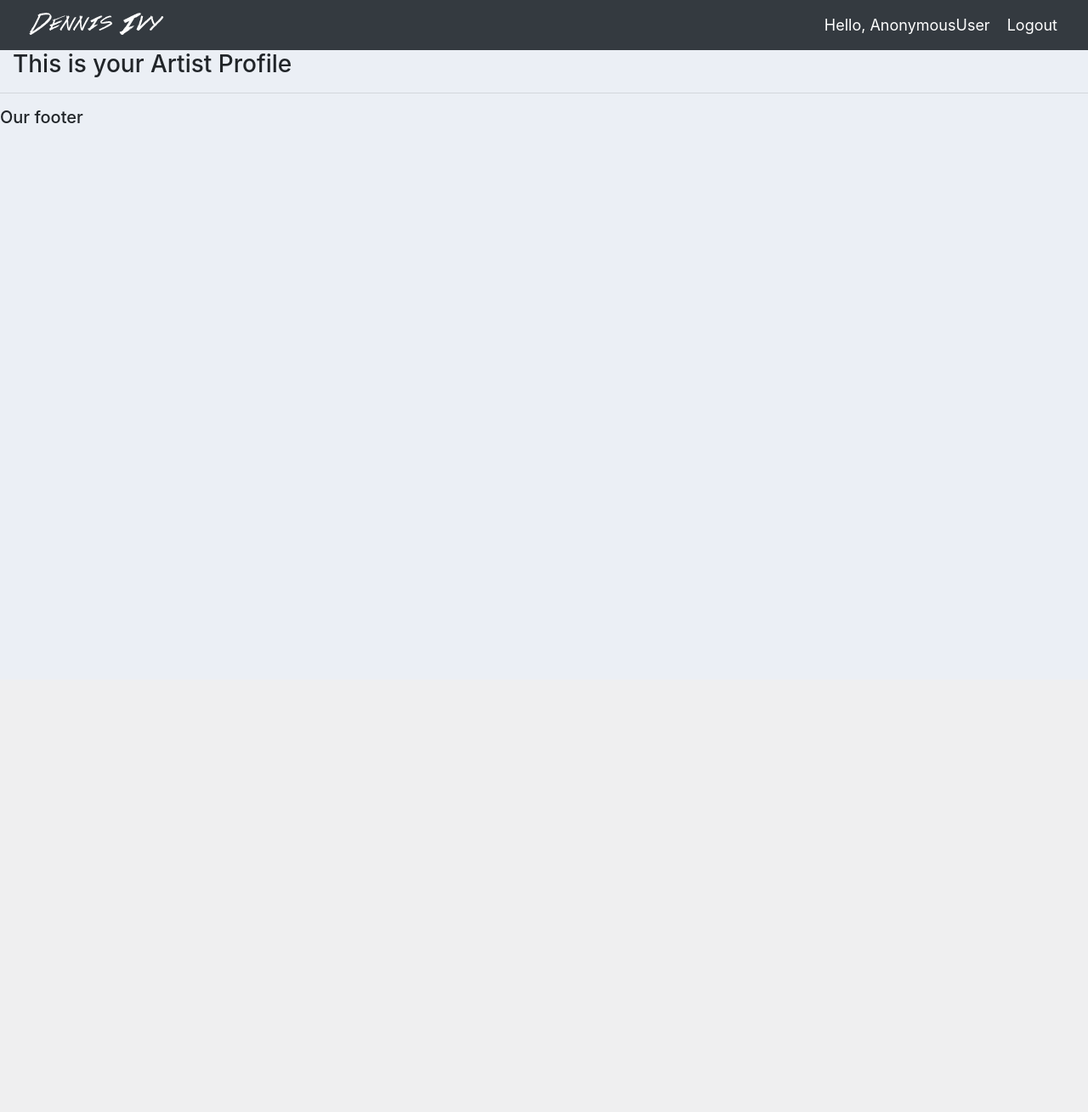
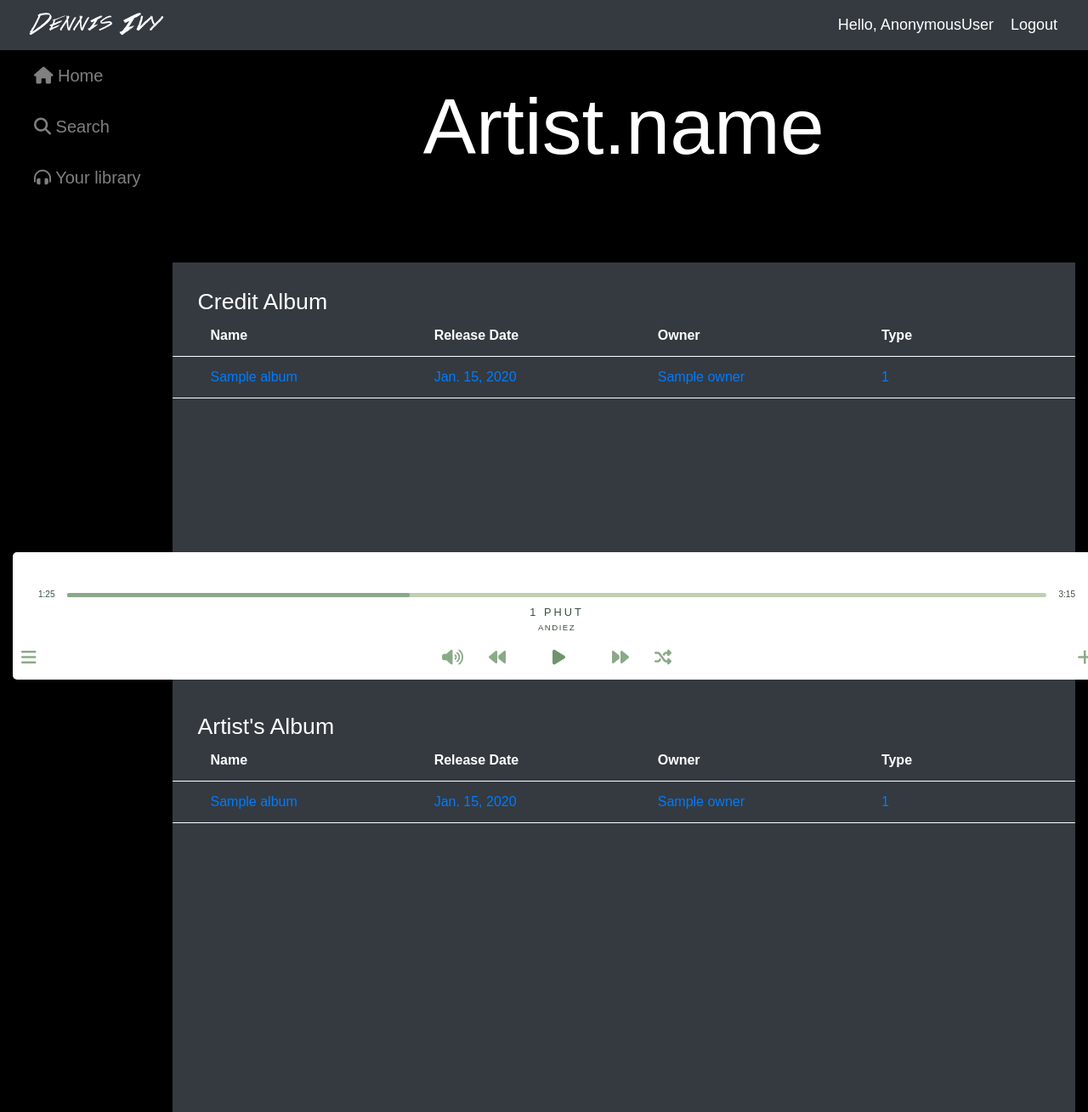
Before and after one commit to phhai-hcmut/database-lab, a Django app: template account/templates/account/artist_home.html in a window 1280 px wide. Shown: the whole page at 85% size. Before the commit the page ends 145 px from the top, so only its background shows below. Run offline with Django 3.2, Linux system fonts and the light colour scheme; tables that the repository leaves empty hold one stand-in row (values such as "Sample post"); the template is opened without the code that fills it: values that come from a table or form of the project are taken from there, most other values are stand-ins (such as "Sample title", 1, 10 or a date in 2020); some libraries are stand-ins or nearby versions.

Commit message:
artist page

```diff
--- /dev/null
+++ b/account/static/css/artist_style.css
@@ -0,0 +1,145 @@
+body{
+	font-family: Arial;
+	background: black;
+	margin: 0px auto;
+}
+
+#menu_top {
+	background: black;
+	height: 70px;
+	line-height: 70px;
+	color: white;
+	overflow: hidden;
+	/*border-bottom-left-radius: 10px;
+	border-bottom-right-radius: 10px;*/
+}
+
+#menu_top h1 {
+	margin: 0px;
+	text-indent: 10px;
+	float: left;
+	cursor: pointer;
+}
+
+#menu_top input{
+	margin-left: 50px;
+	width: 380px;
+	height: 35px;
+	border-radius: 30px;
+	font-size: 14pt;
+	text-indent: 15px;
+}
+
+#menu_top input:focus {
+	outline: none;
+}
+
+#menu_top a {
+	text-decoration: none;
+	padding-left: 15px;
+	padding-right: 15px;
+	height: 70px;
+	line-height: 70px;
+}
+
+#menu_top a.right-side:hover {
+	background: #ddd;
+	color: black;
+}
+
+#menu_top a.right-side{
+	float: right;
+	color: white;
+}
+
+#main {
+
+}
+
+#main #left {
+	background: black;
+	width: 15%;
+	float: left;
+}
+
+#main #left ul {
+	list-style-type: none;
+	padding-left: 0px;
+}
+
+#main #left ul li {
+	font-size: 15pt;
+	color: grey;
+	padding: 15px 5px 15px 15px;
+	margin-left: 10px;
+	margin-right: 10px;
+	cursor: pointer;
+}
+
+#main #left ul li:hover {
+	color: white;
+	border-radius: 3px;
+	background: #212121;
+}
+
+#main #right {
+	width: 85%;
+	float: right;
+	height: 0;
+	padding-bottom: 60%;
+}
+
+#main #right .artist-info {
+	background: black;
+    height: 250px;
+    color: white;
+    text-align: center;
+}
+
+#main #right .artist-info h1 {
+	font-size: 70pt;
+	margin: 0;
+	padding-top: 35px;
+}
+
+#main #right .artist-info p {
+	font-size: 15pt;
+	margin: 0;
+}
+
+#main #right .list {
+	padding-top: 30px;
+    height: 500px;
+	background: #343a40;
+    color: white;
+    text-indent: 30px;
+}
+
+#main #right .list h3 {
+    margin: 0;
+    font-size: 20pt;
+}
+
+#main #right .list ul {
+	column-count: 4;
+	column-gap: 5px;
+	list-style-type: none;
+	padding: 12px 0px 12px 15px;
+	border-bottom: 1px solid white;
+	margin: 0;
+}
+
+#main #right .list #list-hover ul:hover {
+	background: grey;
+}
+
+#footer {
+	bottom: 0;
+	width: 100%;
+	background: #2ecc71;
+	clear: left;
+	clear: right;
+	/*position: fixed;*/
+	overflow: hidden;
+	padding-bottom: 0%;
+}
--- a/account/templates/account/artist_home.html
+++ b/account/templates/account/artist_home.html
@@ -1,6 +1,77 @@
 {%  extends 'account/main.html' %}
 {% block content %}
 
-<h3>This is your Artist Profile</h3>
+<div id="main">
+    <div id="left">
+        <ul>
+            <li><i class="fas fa-home"></i> Home</li>
+            <li><i class="fas fa-search"></i> Search</li>
+            <li><i class="fas fa-headphones-alt"></i> Your library</li>
+        </ul>
+    </div>
+    <div id="right">
+        <div id="credit-album">
+            <div class="artist-info">
+                <h1>Artist.name</h1>
+            </div>
+            <div class="list">
+                <h3>Credit Album</h3>
+                <ul>
+                    <li><strong>Name</strong></li>
+                    <li><strong>Release Date</strong></li>
+                    <li><strong>Owner</strong></li>
+                    <li><strong>Type</strong></li>
+                </ul>
+                <ul id="list-hover"><a href="">
+                    <li> {{ album.name }}</li>
+                    <li> {{ album.release_date }}</li>
+                    <li> {{ owner }}</li>
+                    <li> {{ album.album_type }}</li>
+                </a></ul>
+            </div>
+        </div>
 
+
+        <div class="list">
+            <h3>Artist's Album</h3>
+            <ul>
+                <li><strong>Name</strong></li>
+                <li><strong>Release Date</strong></li>
+                <li><strong>Owner</strong></li>
+                <li><strong>Type</strong></li>
+            </ul>
+            <ul id="list-hover"><a href="">
+                <li> {{ album.name }}</li>
+                <li> {{ album.release_date }}</li>
+                <li> {{ owner }}</li>
+                <li> {{ album.album_type }}</li>
+            </a></ul>
+        </div>
+
+    </div>
+</div>
+
+<div id="player">
+    <div class="info">
+        <div class="progress-bar">
+            <div class="time--current">1:25</div>
+            <div class="time--total">3:15</div>
+            <div class="fill"></div>
+        </div>
+        <div class="currently-playing">
+            <h2 class="song-name">1 Phut</h2>
+            <h3 class="artist-name">Andiez</h3>
+        </div>
+        <div class="controls">
+            <div class="option"><i class="fas fa-bars"></i></div>
+            <div class="volume"><i class="fas fa-volume-up"></i></div>
+            <div class="previous"><i class="fas fa-backward"></i></div>
+            <div class="play"><i class="fas fa-play"></i></div>
+            <div class="pause"><i class="fas fa-pause"></i></div>
+            <div class="next"><i class="fas fa-forward"></i></div>
+            <div class="shuffle"><i class="fas fa-random"></i></div>
+            <div class="add"><i class="fas fa-plus"></i></div>
+        </div>
+    </div>
+</div>
 {% endblock content %}
--- a/account/templates/account/main.html
+++ b/account/templates/account/main.html
@@ -4,10 +4,10 @@
 <html>
 <head>
 	<title>CRM</title>
+	<script src="https://kit.fontawesome.com/39248c2d37.js" crossorigin="anonymous"></script>
 	<link rel="stylesheet" href="https://stackpath.bootstrapcdn.com/bootstrap/4.3.1/css/bootstrap.min.css" integrity="sha384-ggOyR0iXCbMQv3Xipma34MD+dH/1fQ784/j6cY/iJTQUOhcWr7x9JvoRxT2MZw1T" crossorigin="anonymous">
-
-	<link rel="stylesheet" type="text/css" href="{% static '/css/main.css' %}">
-
+	<link rel="stylesheet" type="text/css" href="{% static 'css/artist_style.css' %}">
+	<link rel="stylesheet" type="text/css" href="{% static 'css/player_style.css' %}">
 </head>
 <body>
 	{%  include 'account/navbar.html' %}
@@ -19,11 +19,11 @@
 	{% endblock %}
     </div>
 	<hr>
-	<h5>Our footer</h5>
 
 </body>
-
+<script src='https://cdnjs.cloudflare.com/ajax/libs/jquery/3.3.1/jquery.min.js'></script>
 <script src="https://code.jquery.com/jquery-3.3.1.slim.min.js" integrity="sha384-q8i/X+965DzO0rT7abK41JStQIAqVgRVzpbzo5smXKp4YfRvH+8abtTE1Pi6jizo" crossorigin="anonymous"></script>
 <script src="https://cdnjs.cloudflare.com/ajax/libs/popper.js/1.14.7/umd/popper.min.js" integrity="sha384-UO2eT0CpHqdSJQ6hJty5KVphtPhzWj9WO1clHTMGa3JDZwrnQq4sF86dIHNDz0W1" crossorigin="anonymous"></script>
 <script src="https://stackpath.bootstrapcdn.com/bootstrap/4.3.1/js/bootstrap.min.js" integrity="sha384-JjSmVgyd0p3pXB1rRibZUAYoIIy6OrQ6VrjIEaFf/nJGzIxFDsf4x0xIM+B07jRM" crossorigin="anonymous"></script>
+<script src="{% static 'js/player.js' %}"></script>
 </html>
--- a/music/models.py
+++ b/music/models.py
@@ -2,7 +2,8 @@ from datetime import timedelta
 
 from django.db import models
 from django.core.validators import MinValueValidator
-from django.contrib.auth.models import AbstractUser,Group
+from django.contrib.auth.models import AbstractUser, Group
+
 
 class Artist(models.Model):
     name = models.CharField(max_length=200)
```
Also changed, not shown: account/static/css/player_style.css (added, +138 -0 lines), account/static/js/player.js (added, +25 -0 lines), music/templates/music/index.html (+9 -22 lines).
